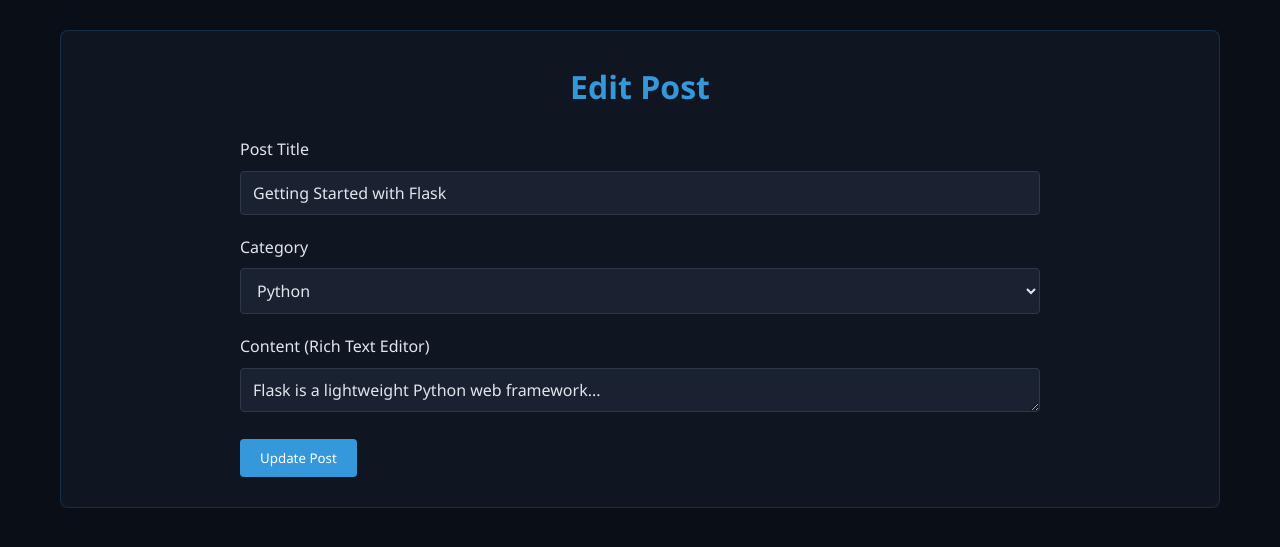
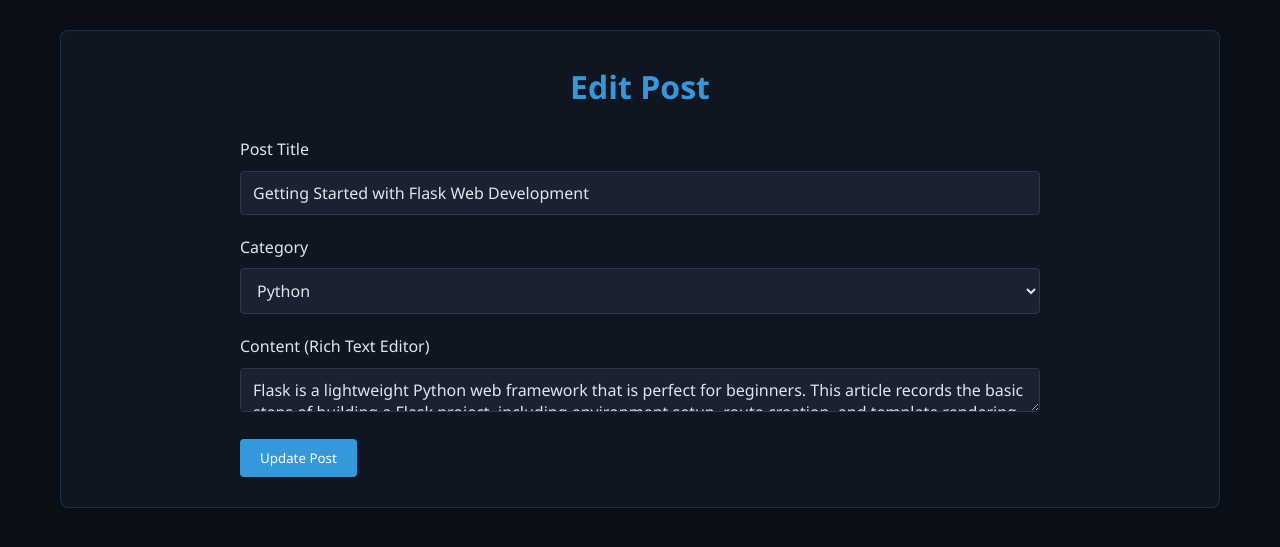
Before and after one commit to nqilin/my_tech_blog, a Flask app: page /admin/edit/1 in a window 1280 px wide. Shown: the part 62-609 px from the top of the page. Run offline with Flask 3, Linux system fonts and the light colour scheme; the visitor is signed in with stand-in values (Sample User, id 1); data comes from the database, SQL or seed files in the repository; both versions use the stored data as it was after the commit; some libraries are stand-ins or nearby versions.

Commit message:
feat(post): Implement post edit and delete functions with database

```diff
--- a/app.py
+++ b/app.py
@@ -168,7 +168,12 @@ def admin_login():
 @app.route('/admin/dashboard')
 @admin_required  # 新增：未登录禁止访问
 def admin_dashboard():
-    return render_template('admin/dashboard.html')
+    # 连接数据库，查所有文章（按ID倒序，最新的在最前面）
+    conn = get_db_connection()
+    posts = conn.execute('SELECT * FROM posts ORDER BY id DESC').fetchall()
+    conn.close()
+    # 传递posts数据到前端，用于动态渲染
+    return render_template('admin/dashboard.html', posts=posts)
 
 # 发布文章页
 @app.route('/admin/create')
@@ -176,27 +181,22 @@ def admin_dashboard():
 def admin_create_post():
     return render_template('admin/create_post.html')
 
-# 编辑文章页（静态测试，后续动态传参）
-@app.route('/admin/edit/<int:post_id>')
+# 编辑文章页
+@app.route('/admin/edit/<int:post_id>', methods=['GET'])
 @admin_required  # 新增：未登录禁止访问
 def admin_edit_post(post_id):
-    # 临时模拟文章数据，后续从数据库获取
-    mock_post = {
-        'id': post_id,
-        'title': 'Getting Started with Flask',
-        'category': 'Python',
-        'content': 'Flask is a lightweight Python web framework...'
-    }
-    return render_template('admin/edit_post.html', post=mock_post)
+    # 1. 连接数据库，按ID查询文章
+    conn = get_db_connection()
+    post = conn.execute('SELECT * FROM posts WHERE id = ?', (post_id,)).fetchone()
+    conn.close()
 
-# 退出登录
-@app.route('/admin/logout')
-@admin_required  # 新增：必须是登录了，才能退出
-def admin_logout():
-    # 清除Session中的登录状态，销毁登录
-    session.pop("is_login", None)
-    # 跳回后台登录页
-    return redirect(url_for("admin_login"))
+    # 2. 处理文章不存在的情况（防止手动输入错误ID）
+    if not post:
+        flash("Article not found!")
+        return redirect(url_for("admin_dashboard"))
+
+    # 3. 传递数据库查询的真实数据到编辑页，自动回显
+    return render_template('admin/edit_post.html', post=post)
 
 # 富文本编辑器图片上传接口
 @app.route('/admin/upload_image', methods=['POST'])
@@ -224,27 +224,102 @@ def upload_image():
 @app.route('/admin/create', methods=['POST'])
 @admin_required  # 新增：未登录禁止访问
 def admin_create_post_submit():
-    title = request.form.get('title')
-    category = request.form.get('category')
-    content = request.form.get('content')  # 这里直接获取富文本 HTML 内容
-    # 后续：保存到数据库，现在先打印测试
-    print("Title:", title)
-    print("Category:", category)
-    print("Content (HTML):", content)
-    return "Post created successfully (database save to be added)"
+    title = request.form.get('title').strip()
+    category = request.form.get('category').strip()
+    content = request.form.get('content').strip()  # 这里直接获取富文本 HTML 内容
+
+    # 2. 简单表单验证（防止空内容提交）
+    if not title or not category or not content:
+        flash("Title, category and content cannot be empty!")
+        return redirect(url_for("admin_create_post"))  # 跳回发布页，提示错误
+
+
+    # 3. 连接数据库，插入文章数据
+    conn = get_db_connection()
+    try:
+        # 插入SQL：包含标题、分类、富文本内容、发布时间
+        conn.execute('''
+            INSERT INTO posts (title, category, content, date)
+            VALUES (?, ?, ?, ?)
+        ''', (title, category, content, datetime.now()))  # datetime.now()获取当前时间
+        conn.commit()  # 提交事务，确保数据存入数据库
+        # 获取刚插入的文章ID
+        post_id = conn.execute('SELECT last_insert_rowid()').fetchone()[0]
+    finally:
+        conn.close()  # 无论成功失败，都关闭数据库连接
+
+    # 4. 发布成功：跳转到后台首页
+    flash("Post published successfully!")
+    return redirect(url_for("admin_dashboard"))
 
 # 编辑文章 POST 路由（后续完善数据库更新）
 @app.route('/admin/edit/<int:post_id>', methods=['POST'])
 @admin_required  # 新增：未登录禁止访问
 def admin_edit_post_submit(post_id):
-    title = request.form.get('title')
-    category = request.form.get('category')
-    content = request.form.get('content')
-    print("Post ID:", post_id)
-    print("Updated Title:", title)
-    print("Updated Category:", category)
-    print("Updated Content (HTML):", content)
-    return "Post updated successfully (database update to be added)"
+    # 1. 获取前端修改后的表单数据
+    title = request.form.get('title').strip()
+    category = request.form.get('category').strip()
+    content = request.form.get('content').strip()
+
+    # 2. 表单非空验证
+    if not title or not category or not content:
+        flash("Title, category and content cannot be empty!")
+        return redirect(url_for("admin_edit_post", post_id=post_id))  # 跳回当前编辑页
+
+    # 3. 连接数据库，更新数据
+    conn = get_db_connection()
+    try:
+        # 先查询文章是否存在
+        post = conn.execute('SELECT * FROM posts WHERE id = ?', (post_id,)).fetchone()
+        if not post:
+            flash("Article not found!")
+            return redirect(url_for("admin_dashboard"))
+
+        # 更新数据库：适配`date`字段（
+        conn.execute('''
+            UPDATE posts
+            SET title = ?, category = ?, content = ?, date = ?
+            WHERE id = ?
+        ''', (title, category, content, post_id, datetime.now()))
+        conn.commit()
+    finally:
+        conn.close()
+
+    # 4. 编辑成功，跳后台首页并提示
+    flash("Article updated successfully!")
+    return redirect(url_for("admin_dashboard"))
+
+# 新增：删除文章路由
+@app.route('/admin/delete/<int:post_id>')
+@admin_required
+def admin_delete_post(post_id):
+    # 1. 连接数据库，检查文章是否存在
+    conn = get_db_connection()
+    post = conn.execute('SELECT * FROM posts WHERE id = ?', (post_id,)).fetchone()
+    if not post:
+        flash("Article not found!")
+        conn.close()
+        return redirect(url_for("admin_dashboard"))
+
+    # 2. 删除对应ID的文章
+    try:
+        conn.execute('DELETE FROM posts WHERE id = ?', (post_id,))
+        conn.commit()
+        flash("Article deleted successfully!")
+    finally:
+        conn.close()
+
+    # 3. 删除成功，跳后台首页
+    return redirect(url_for("admin_dashboard"))
+
+# 退出登录
+@app.route('/admin/logout')
+@admin_required  # 新增：必须是登录了，才能退出
+def admin_logout():
+    # 清除Session中的登录状态，销毁登录
+    session.pop("is_login", None)
+    # 跳回后台登录页
+    return redirect(url_for("admin_login"))
 
 # Run app in debug mode
 if __name__ == '__main__':
--- a/templates/admin/edit_post.html
+++ b/templates/admin/edit_post.html
@@ -21,6 +21,14 @@
     <main class="admin-main">
         <div class="form-container">
             <h1>Edit Post</h1>
+            <!-- ########## 新增：编辑提示 ########## -->
+            {% with messages = get_flashed_messages() %}
+                {% if messages %}
+                    <div style="color: #48bb78; text-align: center; margin-bottom: 1.5rem; font-weight: 500;">
+                        {{ messages[0] }}
+                    </div>
+                {% endif %}
+            {% endwith %}
             <form action="/admin/edit/{{ post.id }}" method="POST" class="post-form" id="editForm">
                 <div class="form-group">
                     <label for="title">Post Title</label>
--- a/utils/db.py
+++ b/utils/db.py
@@ -28,7 +28,7 @@ def init_database():
                 title TEXT NOT NULL,
                 category TEXT NOT NULL,
                 content TEXT NOT NULL,
-                date TEXT NOT NULL
+                date DATETIME NOT NULL
             )
         ''')
         # 插入3篇测试文章
```
Also changed, not shown: templates/admin/create_post.html (+8 -0 lines), templates/admin/dashboard.html (+22 -8 lines), utils/blog.db.
